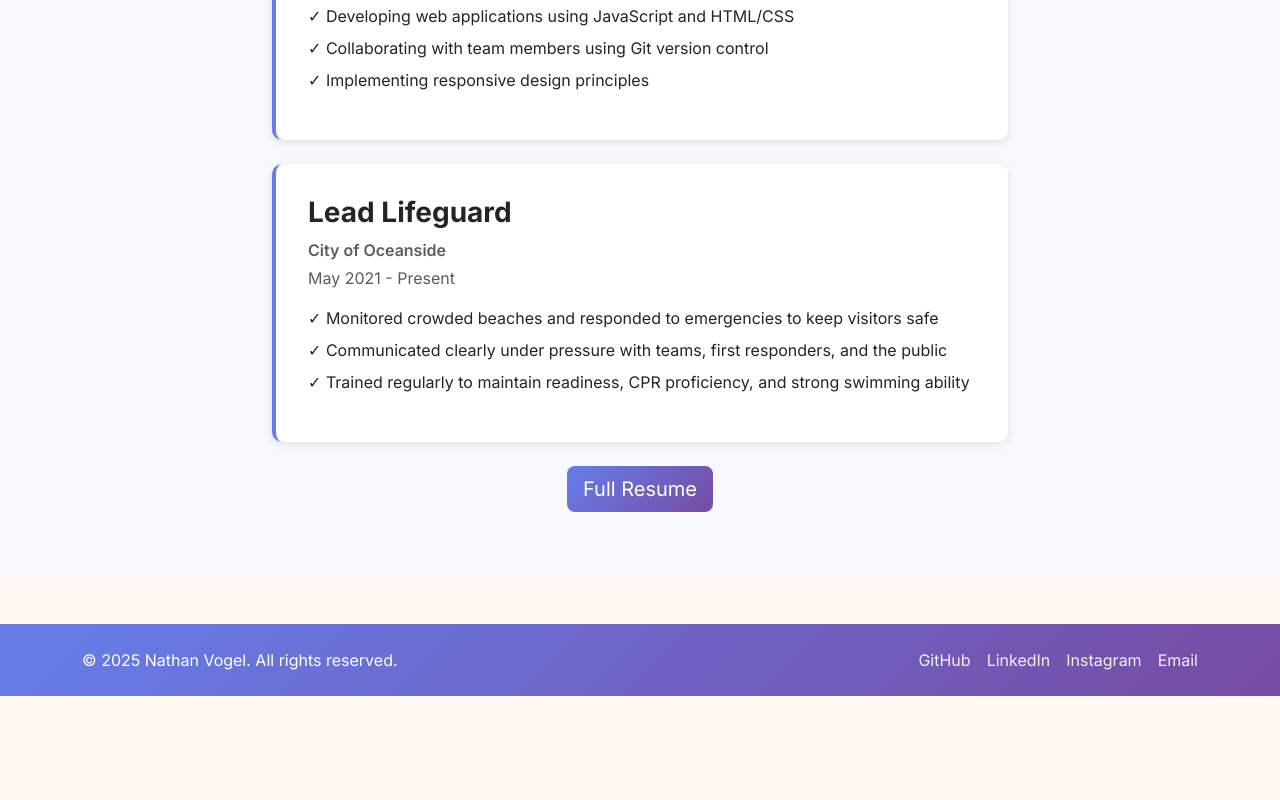
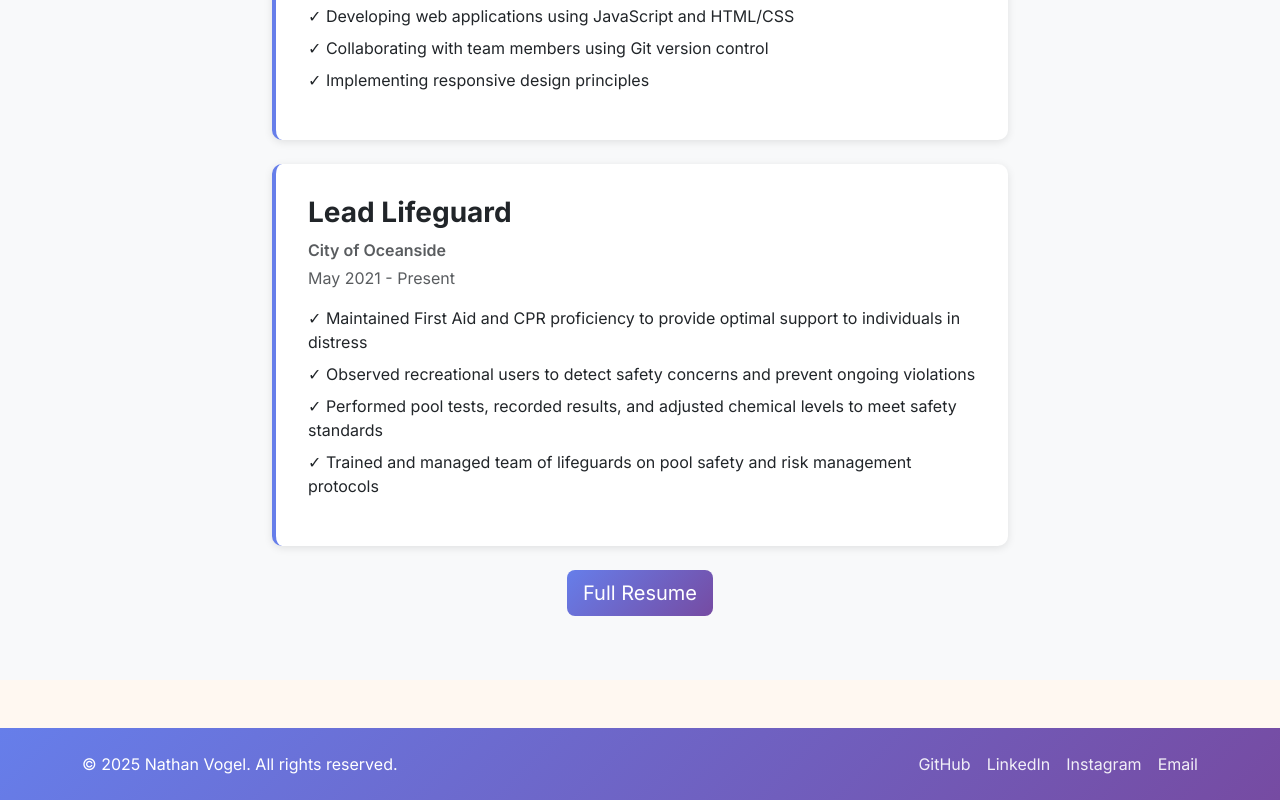
Before and after one commit to ndv0gel/ndv0gel-professional-portfolio, a Next.js app: page / in a window 1280 px wide. Shown: the part 3222-4022 px from the top of the page. Before the commit the page ends 3918 px from the top, so only its background shows below. Built offline with nearby package versions, Linux system fonts and the light colour scheme.

Commit message:
Quick update

```diff
--- a/src/app/page.tsx
+++ b/src/app/page.tsx
@@ -162,9 +162,10 @@ export default function Home() {
                 <p className="fw-semibold text-muted mb-1">City of Oceanside</p>
                 <p className="text-muted mb-3">May 2021 - Present</p>
                 <ul className="list-unstyled">
-                  <li className="mb-2">✓ Monitored crowded beaches and responded to emergencies to keep visitors safe</li>
-                  <li className="mb-2">✓ Communicated clearly under pressure with teams, first responders, and the public</li>
-                  <li>✓ Trained regularly to maintain readiness, CPR proficiency, and strong swimming ability</li>
+                  <li className="mb-2">✓ Maintained First Aid and CPR proficiency to provide optimal support to individuals in distress</li>
+                  <li className="mb-2">✓ Observed recreational users to detect safety concerns and prevent ongoing violations</li>
+                  <li className="mb-2">✓ Performed pool tests, recorded results, and adjusted chemical levels to meet safety standards</li>
+                  <li>✓ Trained and managed team of lifeguards on pool safety and risk management protocols</li>
                 </ul>
               </div>
             </Col>
```
